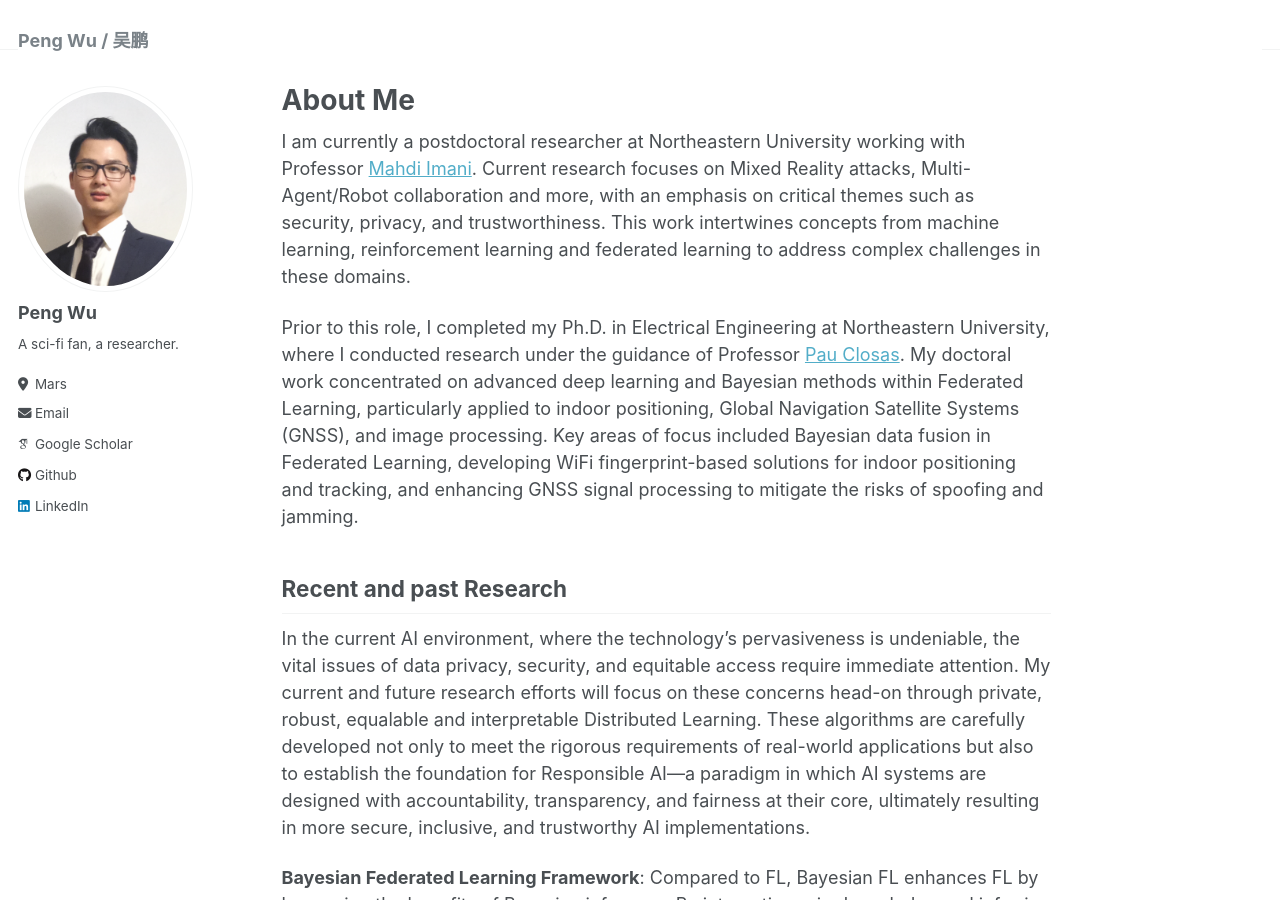
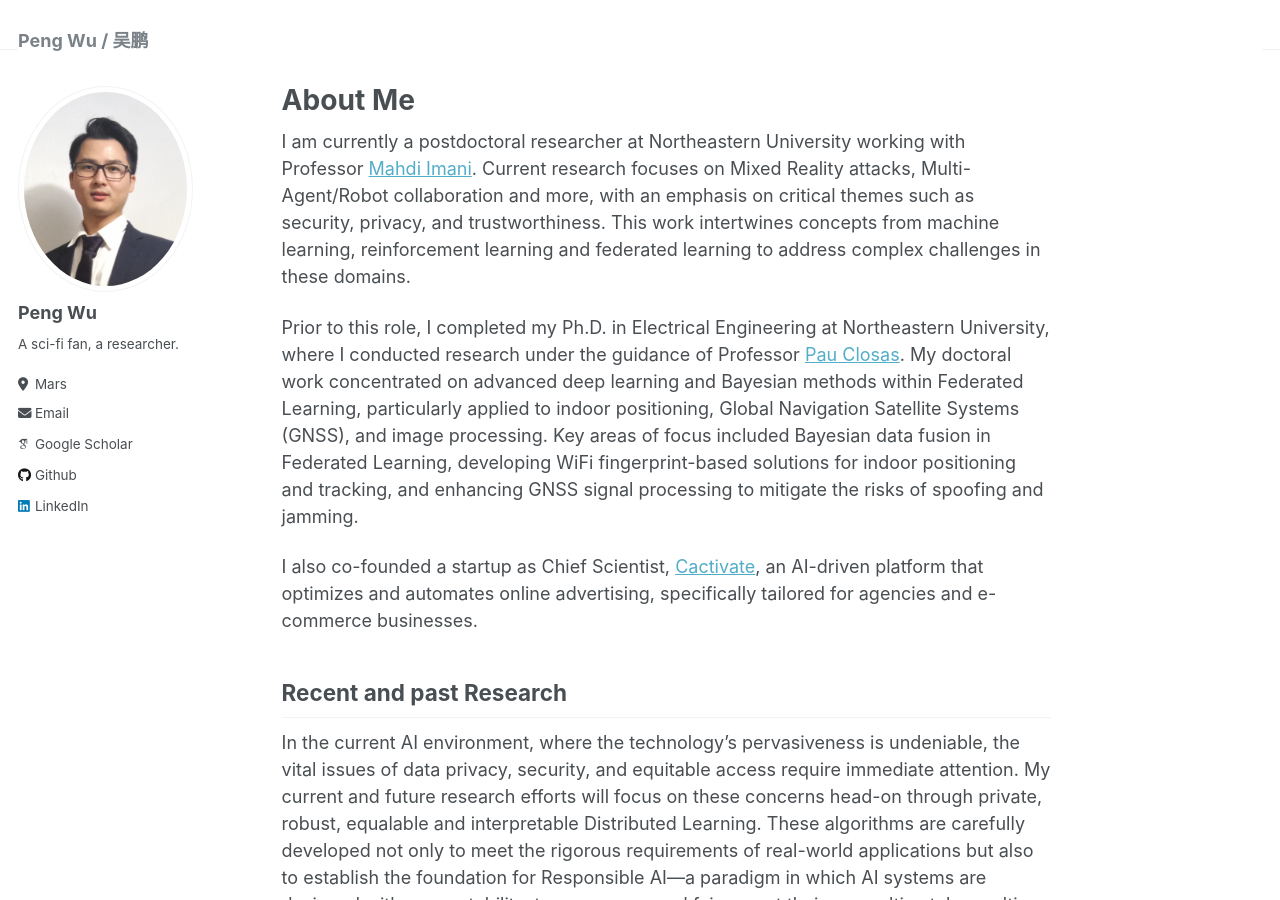
Before and after one commit to JonOnEarth/jononearth.github.io, a Jekyll site: the page built from _pages/about.md, in a window 1280 px wide and 900 px high. Built offline with Jekyll 4.4.1, drawn with Linux system fonts in a browser that asks for light colours; some web fonts are replaced.

Commit message:
Update about.md

```diff
--- a/_pages/about.md
+++ b/_pages/about.md
@@ -11,6 +11,7 @@ I am currently a postdoctoral researcher at Northeastern University working with
 
 Prior to this role, I completed my Ph.D. in Electrical Engineering at Northeastern University, where I conducted research under the guidance of Professor [Pau Closas](https://coe.northeastern.edu/people/closas-pau/). My doctoral work concentrated on advanced deep learning and Bayesian methods within Federated Learning, particularly applied to indoor positioning, Global Navigation Satellite Systems (GNSS), and image processing. Key areas of focus included Bayesian data fusion in Federated Learning, developing WiFi fingerprint-based solutions for indoor positioning and tracking, and enhancing GNSS signal processing to mitigate the risks of spoofing and jamming.
 
+I also co-founded a startup as Chief Scientist, [Cactivate](www.cactivate.com), an AI-driven platform that optimizes and automates online advertising, specifically tailored for agencies and e-commerce businesses.
 
 ## Recent and past Research
 In the current AI environment, where the technology’s pervasiveness is undeniable, the vital issues of data privacy, security, and equitable access require immediate attention. My current and future research efforts will focus on these concerns head-on through private, robust, equalable and interpretable Distributed Learning. These algorithms are carefully developed not only to meet the rigorous requirements of real-world applications but also to establish the foundation for Responsible AI—a paradigm in which AI systems are designed with accountability, transparency, and fairness at their core, ultimately resulting in more secure, inclusive, and trustworthy AI implementations.
```
